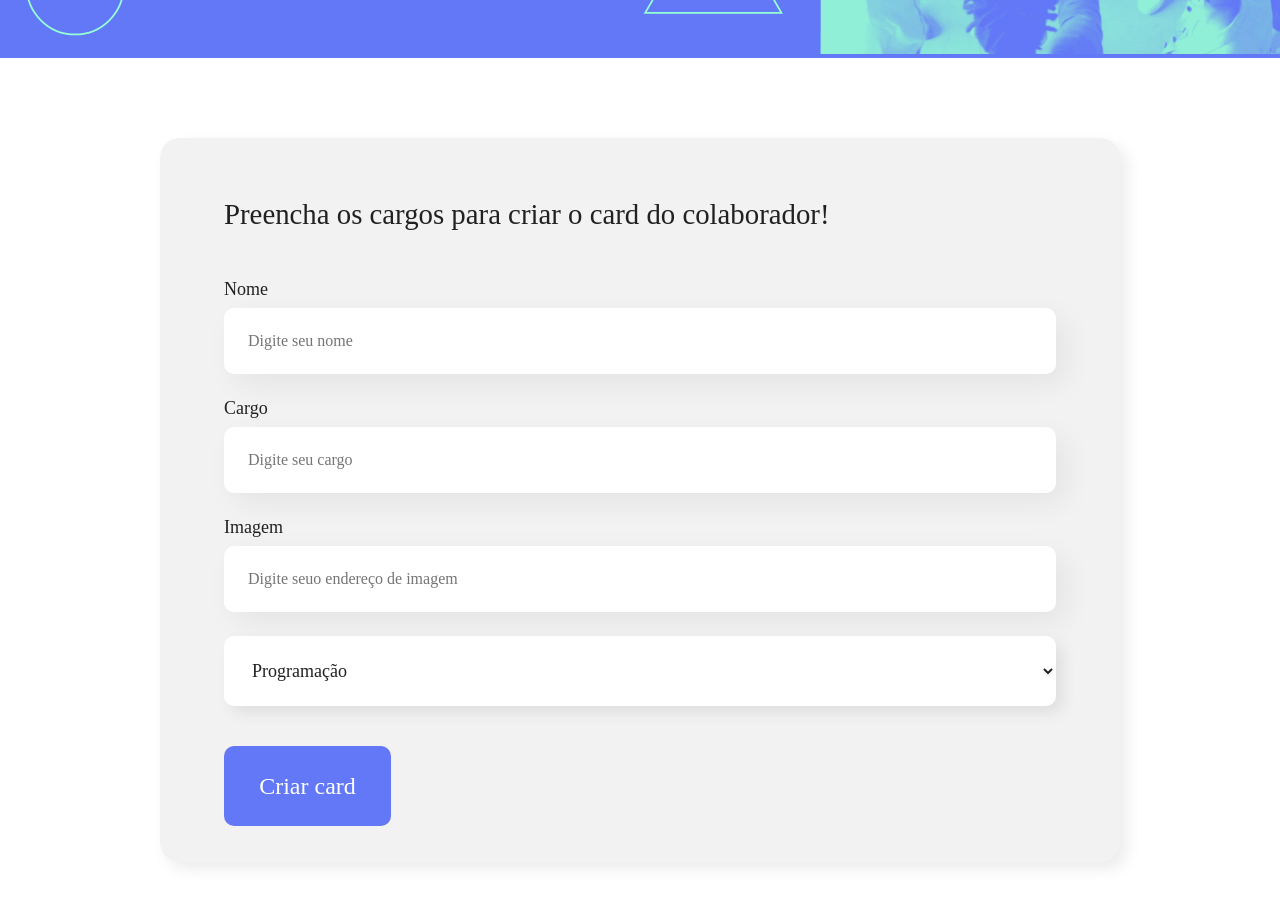
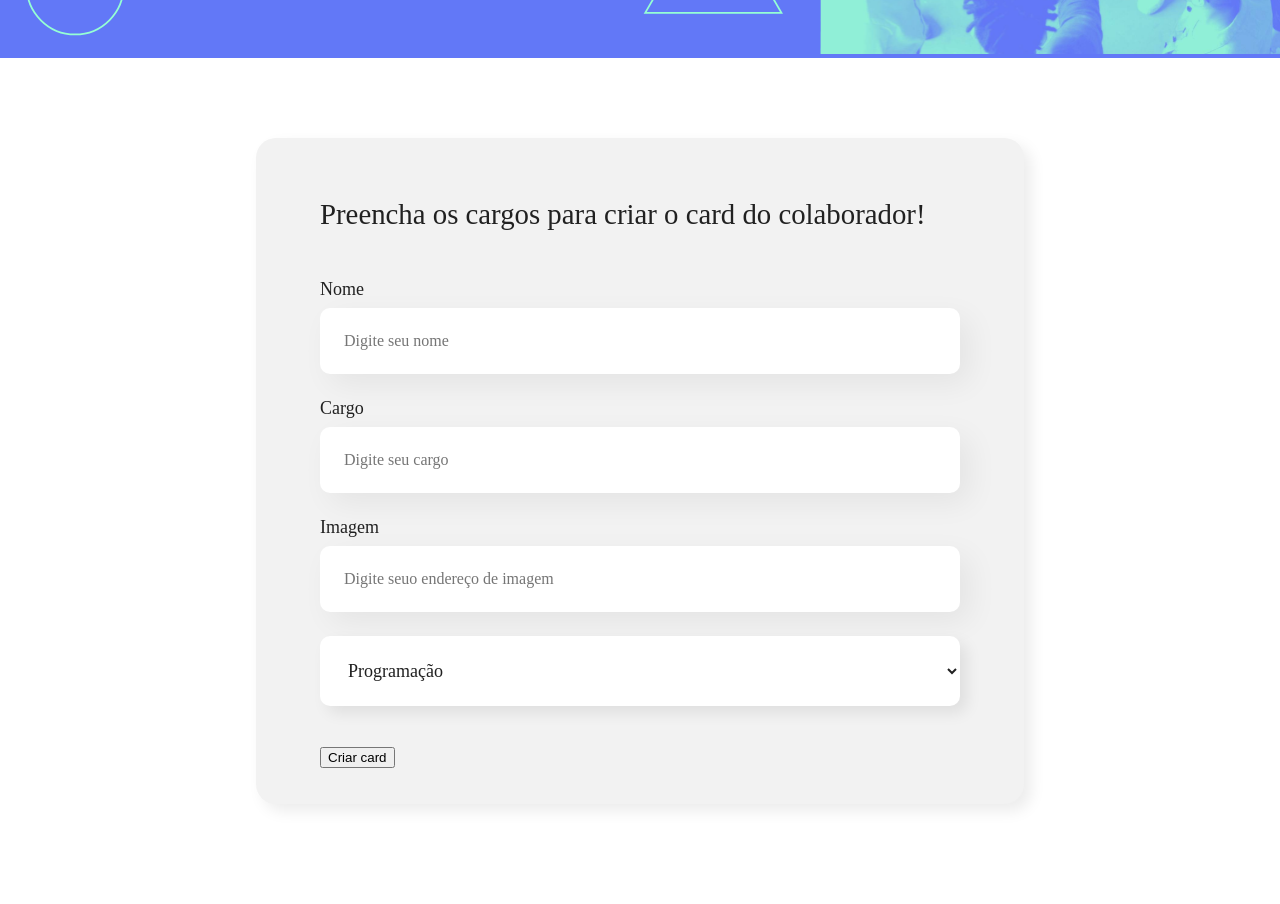
Before and after one commit to Lima404/React-Alura, a React (Create React App) app: page / in a window 1280 px wide. Shown: the part 440-1344 px from the top of the page. Built offline with nearby package versions, Linux system fonts and the light colour scheme.

Commit message:
form.css

```diff
--- a/src/components/form/form.css
+++ b/src/components/form/form.css
@@ -1,12 +1,15 @@
 section{
+    display: flex;
     text-align: center;
+    justify-content: center;
+    align-items: center;
 }
 
 form{
-    max-width: 80%;
+    margin: 80px 160px;
+    width: 50%;
     gap: 30px;
     text-align: justify;
-    margin: 80px 160px;
     padding: 36px 64px;
     border-radius: 20px;
     background-color: #F2F2F2;
@@ -32,20 +35,3 @@ h2{
     font-weight: 400;
     line-height: normal;
 }
-
-
-button{
-    border-radius: 10px;
-    background: #6278F7;
-    width: 167px;
-    height: 80px;
-    flex-shrink: 0;
-    text-align: center;
-    font-family: Montserrat;
-    font-size: 1.5rem;
-    font-style: normal;
-    font-weight: 400;
-    line-height: normal;
-    border: none;
-    color: #fff;
-}
```
